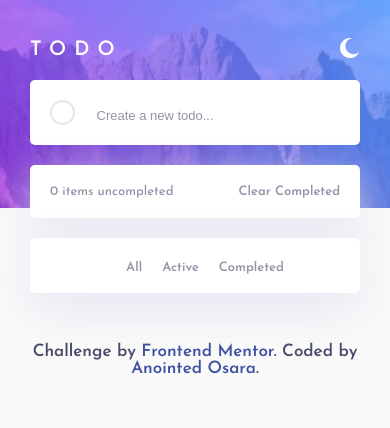
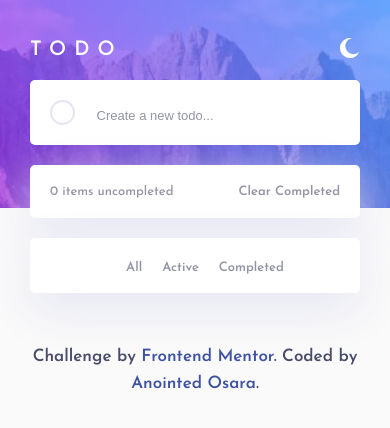
Before and after one commit to anointedosara/todo-app-main, a plain HTML site: page index.html in a window 390 px wide. Drawn offline with Linux system fonts and the light colour scheme.

Commit message:
Add files via upload

```diff
--- a/styles.css
+++ b/styles.css
@@ -701,6 +701,7 @@ input::placeholder {
         font-size: 17px;
         text-align: center;
         margin-top: 50px !important;
+        line-height: 27px;
     }
     .attribution a {
         color: hsl(228, 45%, 44%);
```
